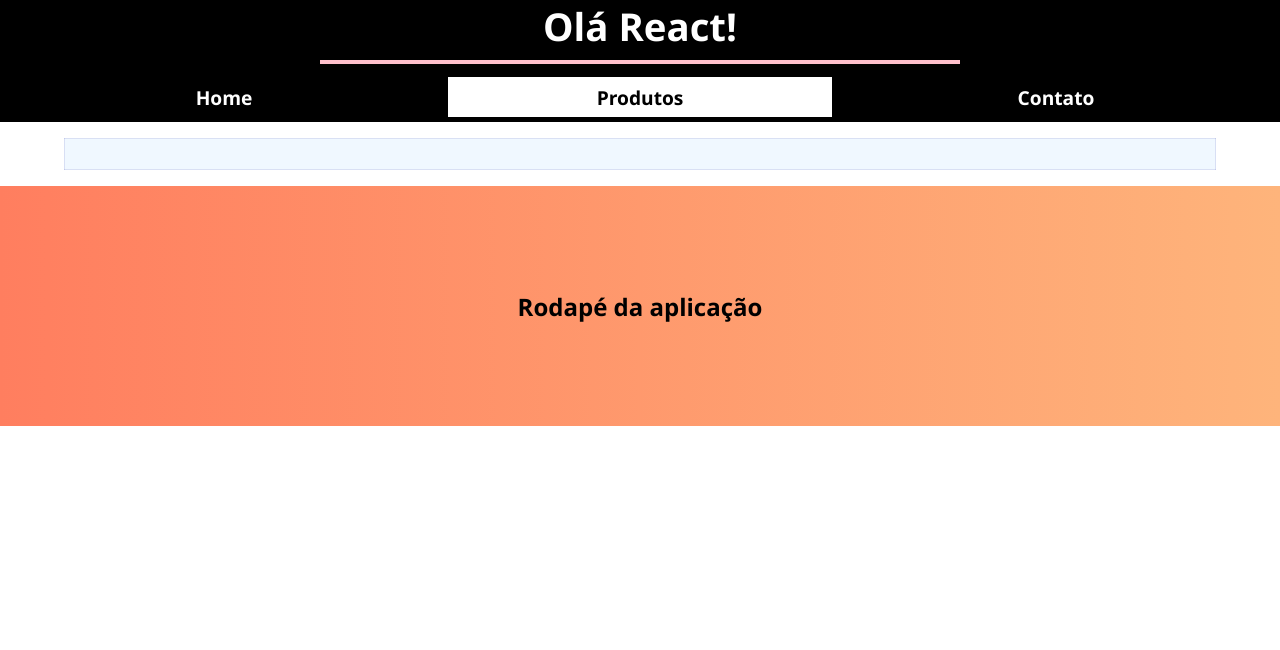
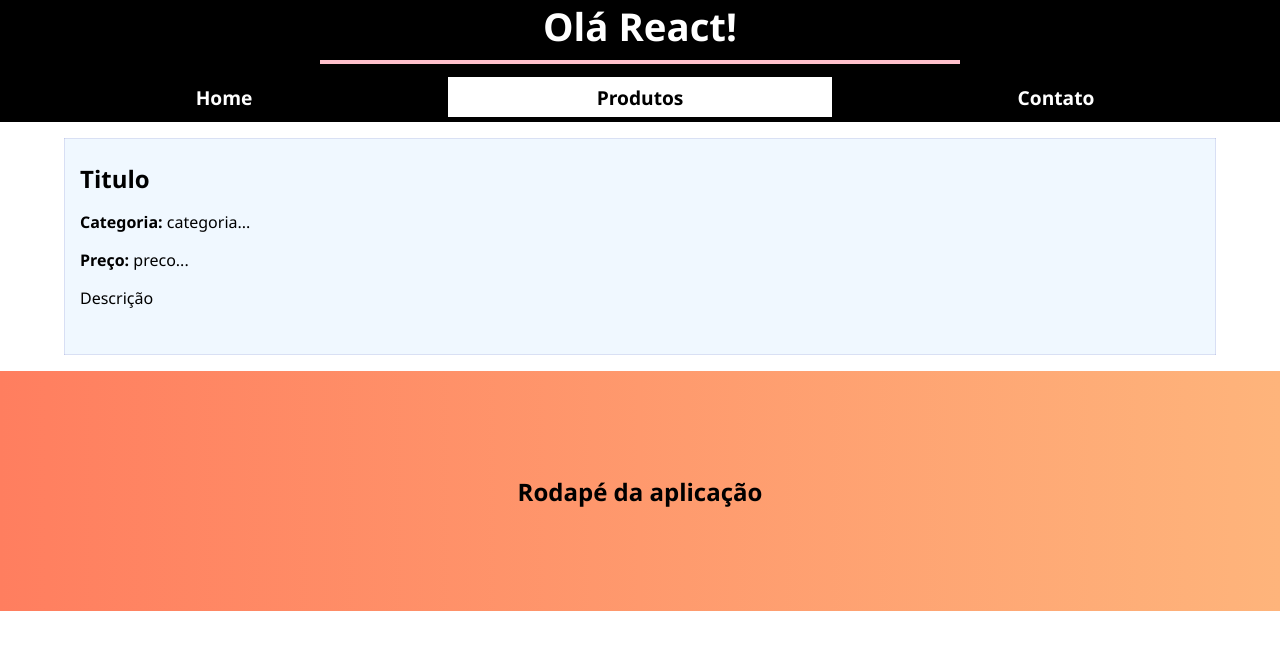
Before and after one commit to Edualvesilva/meu-app, a React (Vite) app: page /produtos/1 in a window 1280 px wide. Shown: the top 650 px of the page. Built offline with nearby package versions, Linux system fonts and the light colour scheme.

Commit message:
Configuração de produtos/:id

```diff
--- a/src/App.jsx
+++ b/src/App.jsx
@@ -5,6 +5,7 @@ import Produtos from "./pages/Produtos";
 import Contato from "./pages/Contato";
 import Container from "./components/Container";
 import { BrowserRouter, Routes, Route } from "react-router-dom";
+import DetalhesProduto from "./pages/DetalhesProduto";
 function App() {
   return (
     <>
@@ -14,6 +15,7 @@ function App() {
           <Routes>
             <Route Component={Home} exact path="/" />
             <Route Component={Produtos} path="/produtos" />
+            <Route Component={DetalhesProduto} path="/produtos/:id" />
             <Route Component={Contato} path="/contato" />
           </Routes>
         </Container>
--- /dev/null
+++ b/src/pages/DetalhesProduto.jsx
@@ -0,0 +1,17 @@
+function DetalhesProduto() {
+  return (
+    <article>
+      <h2>Titulo</h2>
+      <p>
+        <b>Categoria: </b> categoria...
+      </p>
+      <p>
+        <b>Preço: </b> preco...
+      </p>
+      <p>Descrição</p>
+      <img src="" alt="" />
+    </article>
+  );
+}
+
+export default DetalhesProduto;
```
